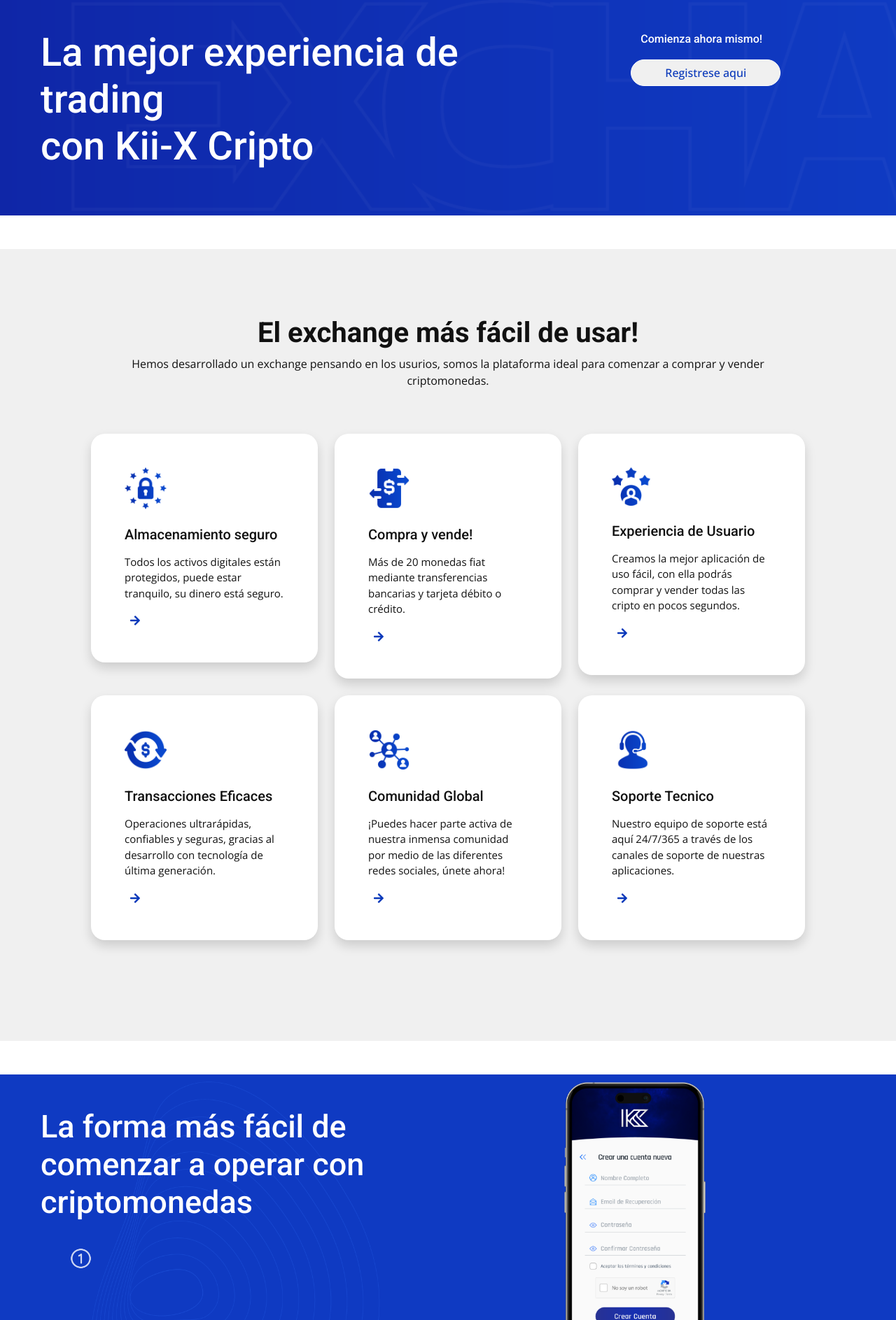
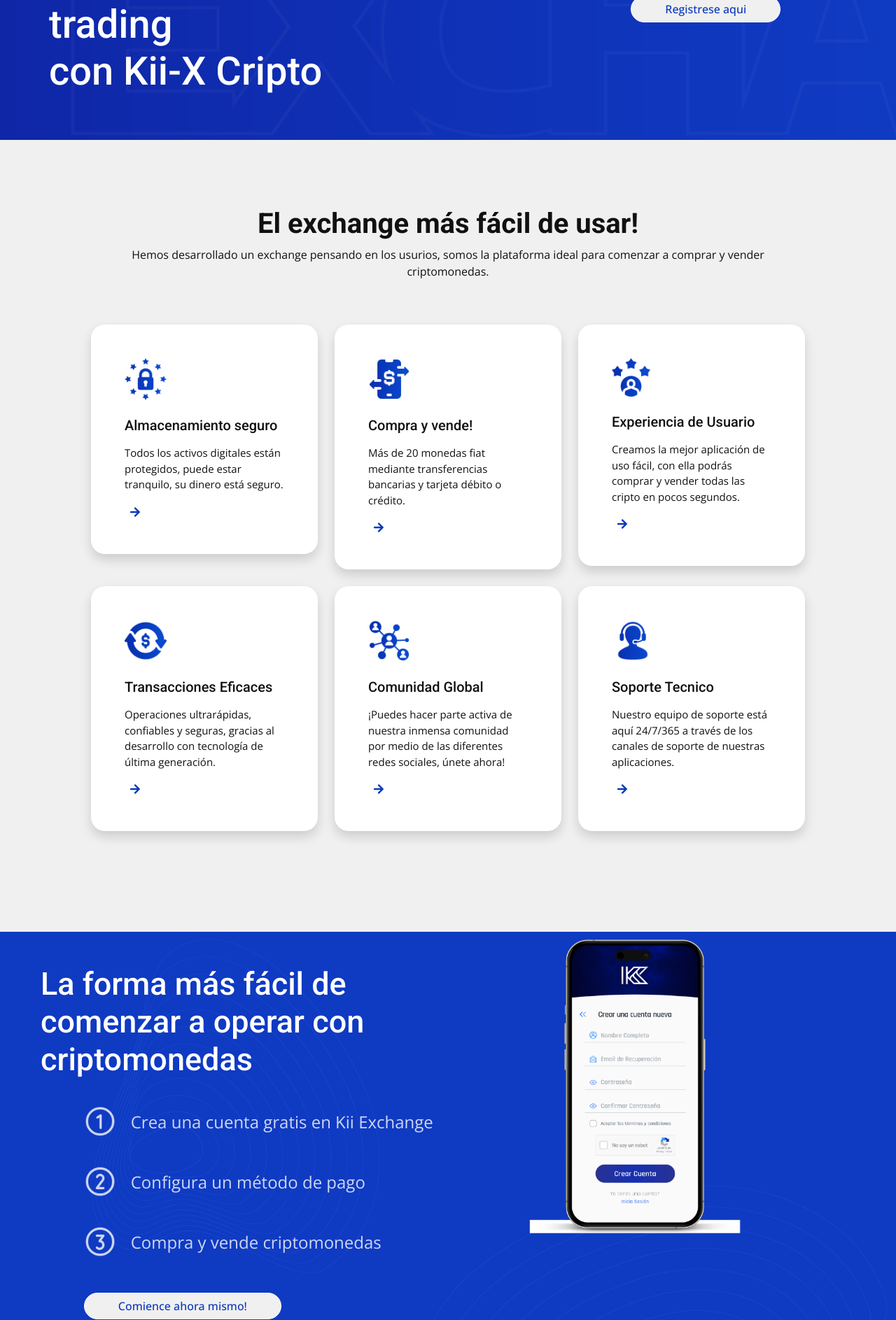
Before and after one commit to ScarletRot0/cryptoKX, a PHP site: page / in a window 1280 px wide. Shown: the part 913-2800 px from the top of the page at 70% size. Run offline with PHP 8.4, Linux system fonts and the light colour scheme; some libraries are stand-ins or nearby versions.

Commit message:
avance del "avance"

```diff
--- a/css/estilos.css
+++ b/css/estilos.css
@@ -26,8 +26,23 @@
     margin-left: 10px;
     font-size: 45px;
 }
-#fondo3 .paso1{
-    width: 13%;
+#fondo3 .paso{
+    max-width: 100px;
     padding-left: 50px;
     padding-top: 20px;
 }
+#fondo3 .image{
+    flex-basis: 40%
+}
+img.paso{
+    vertical-align: -15px;
+}
+#fondo3 p{
+    padding-left: 20px;
+    color: #CFD7F2;
+    font-size: x-large;
+}
+#fondo3 .button{
+    text-align: center;
+    margin-top: 250px;
+}
--- /dev/null
+++ b/footer.php
@@ -0,0 +1,32 @@
+<div class="container-fluid footer pt-5 wow fadeIn" data-wow-delay="0.1s">
+        <div class="container py-5">
+            <div class="row g-5">
+                <div class="col-lg-3 col-md-6">
+                    <img class="img-fluid me-2 pb-2" src="img/icon-1.png" alt="" style="width: 45px;"><br>
+                    <span>Somos el cripto exchange más seguro, rápido y fácil de operar, comience hoy mismo.</span><br>
+                    <button type="button" class="btn btn-primary py-2 px-3 top-0 end-0 mt-2 me-2">Registrarse</button>
+                </div>
+                <div class="col-lg-3 col-md-6">
+                    <h5 class="mb-4">Acerca de KiiEx</h5>
+                    <a class="btn btn-link" href="">Empresa</a>
+                    <a class="btn btn-link" href="">Kii.global</a>
+                    <a class="btn btn-link" href="">Términos de uso</a>
+                    <a class="btn btn-link" href="">Política de privacidad</a>
+                </div>
+                <div class="col-lg-3 col-md-6">
+                    <h5 class="mb-4">Servicios</h5>
+                    <a class="btn btn-link" href="">Foro de soporte</a>
+                    <a class="btn btn-link" href="">Desarrolladores</a>
+                    <a class="btn btn-link" href="">Ayuda Técnica</a>
+                    <a class="btn btn-link" href="">Enviar una solicitud</a>
+                </div>
+                <div class="col-lg-3 col-md-6">
+                    <h5 class="mb-4">Learn</h5>
+                    <a class="btn btn-link" href="">Tutoriales </a>
+                    <a class="btn btn-link" href="">Criptopedia</a>
+                    <a class="btn btn-link" href="">Comunidad</a>
+                    <a class="btn btn-link" href="">Blog de noticias</a>
+                </div>
+            </div>
+        </div>
+    </div>
--- a/index.php
+++ b/index.php
@@ -28,7 +28,7 @@
     <!-- Customized Bootstrap Stylesheet -->
     <link href="css/bootstrap.min.css" rel="stylesheet">
 
-    <!-- Template Stylesheet -->
+    <!-- General Stylesheet -->
     <link href="css/style.css" rel="stylesheet">
     <link href="css/estilos.css" rel="stylesheet">
 </head>
@@ -48,10 +48,10 @@
 
 
     <!-- Header Start -->
-    <div id="fondo1" class="container-fluid hero-header py-5 mb-5">
+    <div id="fondo1" class="container-fluid hero-header py-5">
         <div class="container py-5">
             <div class="row g-5 align-items-center">
-                <div id="inicio" class="col-lg-6">
+                <div id="inicio" class="col-lg-7">
                     <h3 class="display-4 mb-3 animated slideInDown">Cripto Exchange para todos!</h1>
                     <h1 class="display-4 mb-3 animated slideInDown">Compra y vende criptomonedas de la manera más rápida y segura.</h1>
                     <p class="animated slideInDown pb-2">Nuestro exchange es seguro, rápido y muy fácil de usar.<br>Registrese y comience a operar ya mismo</p>
@@ -70,34 +70,30 @@
                         </div>
                 </div>
                 </div>
-                <div class="col-lg-6 animated fadeIn">
+                <div class="col-lg-5 animated fadeIn">
                     <img class="img-fluid animated pulse infinite" style="animation-duration: 3s;" src="img/hero-1.png"
                         alt="">
                 </div>
             </div>
         </div>
     </div>
-    <!-- Header End -->
+
     <div id=fondo2 class="container-fluid" colspan="5">
         <div class="row">
-            <!-- <div class="container"> -->
-                    <!-- <div class="col-lg-12 col-md-8"> -->
-                        <div class="col-lg-8 col-md-4 px-5 py-5">
-                            <h4 class="display-4 mb-3 animated slideInDown">La mejor experiencia de trading<br>con Kii-X Cripto</h4>
-                        </div>
-                        <div class="col-lg-4 col-md-2 px-5 py-5">
-                            <h6 class="animated slideInDown px-1 py-1">Comienza ahora mismo!</h6>
-                            <button type="button" class="btn btn-secundary px-5 top-0 end-0 mt-2 me-2">Registrese aqui</button>
-                        </div>
-                    <!-- </div> -->
-            <!-- </div> -->
+                <div class="col-lg-8 col-md-4 ">
+                    <h4 class="px-5 py-5 display-4 mb-3 animated slideInDown">La mejor experiencia de trading<br>con Kii-X Cripto</h4>
+                </div>
+                <div class="col-lg-4 col-md-2 px-5 py-5">
+                    <h6 class="animated slideInDown px-1 pt-4">Comienza ahora mismo!</h6>
+                    <button type="button" class="btn btn-secundary px-5 top-0 end-0 mt-2 me-2">Registrese aqui</button>
+                </div>
         </div>
     </div>
-
+    <!-- Header End -->
 
 
     <!-- Service Start -->
-    <div class="container-service py-5 my-5">
+    <div class="container-service py-5">
         <div class="container py-5">
             <div class="text-center mx-auto wow fadeInUp" data-wow-delay="0.1s" style="max-width: 1000px;">
                 <h1 class="display-6">El exchange más fácil de usar!</h1>
@@ -156,51 +152,31 @@
         </div>
     </div>
     <!-- Service End -->
+
+    <!-- List Start -->
     <div id=fondo3 class="container-fluid">
         <div class="row">
             <div class="col-lg-7 col-md-4 px-5 pl-5 py-5">
                 <h6 class="display-4 mb-3 animated slideInDown">La forma más fácil de comenzar a operar con criptomonedas</h6>
-                <img class="paso1 img-fluid" src="img/Paso-1.png" alt="">
-                <p></p>
+                <div class="image">
+                    <p style="float: left;"><img class="paso img-fluid" src="img/Paso-1.png" alt=""> &nbsp&nbspCrea una cuenta gratis en Kii Exchange</p>
+                    <p style="float: left;"><img class="paso img-fluid" src="img/Paso-2.png" alt=""> &nbsp&nbspConfigura un método de pago</p>
+                    <p style="float: left;"><img class="paso img-fluid" src="img/Paso-3.png" alt=""> &nbsp&nbspCompra y vende criptomonedas</p>
+
+                </div>
+                <div class="button col-lg-8 col-md-5 pt-5">
+                    <button type="button" class="btn btn-secundary px-5 top-0 end-0 mt-2 me-2">Comience ahora mismo!</button>
+                </div>
             </div>
             <div class="col-lg-3 animated fadeIn pl-5">
                 <img class="img-fluid animated pulse infinite" style="animation-duration: 3s;" src="img/hero-3.png"alt="">
             </div>
         </div>
     </div>
+    <!-- List End -->
+
     <!-- Footer Start -->
-    <div class="container-fluid footer mt-5 pt-5 wow fadeIn" data-wow-delay="0.1s">
-        <div class="container py-5">
-            <div class="row g-5">
-                <div class="col-lg-3 col-md-6">
-                    <img class="img-fluid me-2 pb-2" src="img/icon-1.png" alt="" style="width: 45px;"><br>
-                    <span>Somos el cripto exchange más seguro, rápido y fácil de operar, comience hoy mismo.</span><br>
-                    <button type="button" class="btn btn-primary py-2 px-3 top-0 end-0 mt-2 me-2">Registrarse</button>
-                </div>
-                <div class="col-lg-3 col-md-6">
-                    <h5 class="mb-4">Acerca de KiiEx</h5>
-                    <a class="btn btn-link" href="">Empresa</a>
-                    <a class="btn btn-link" href="">Kii.global</a>
-                    <a class="btn btn-link" href="">Términos de uso</a>
-                    <a class="btn btn-link" href="">Política de privacidad</a>
-                </div>
-                <div class="col-lg-3 col-md-6">
-                    <h5 class="mb-4">Servicios</h5>
-                    <a class="btn btn-link" href="">Foro de soporte</a>
-                    <a class="btn btn-link" href="">Desarrolladores</a>
-                    <a class="btn btn-link" href="">Ayuda Técnica</a>
-                    <a class="btn btn-link" href="">Enviar una solicitud</a>
-                </div>
-                <div class="col-lg-3 col-md-6">
-                    <h5 class="mb-4">Learn</h5>
-                    <a class="btn btn-link" href="">Tutoriales </a>
-                    <a class="btn btn-link" href="">Criptopedia</a>
-                    <a class="btn btn-link" href="">Comunidad</a>
-                    <a class="btn btn-link" href="">Blog de noticias</a>
-                </div>
-            </div>
-        </div>
-    </div>
+    <?php include_once("footer.php"); ?>
     <!-- Footer End -->
 
 
@@ -217,7 +193,7 @@
     <script src="lib/owlcarousel/owl.carousel.min.js"></script>
     <script src="lib/counterup/counterup.min.js"></script>
 
-    <!-- Template Javascript -->
+    <!-- General Javascript -->
     <script src="js/main.js"></script>
 </body>
 
```
